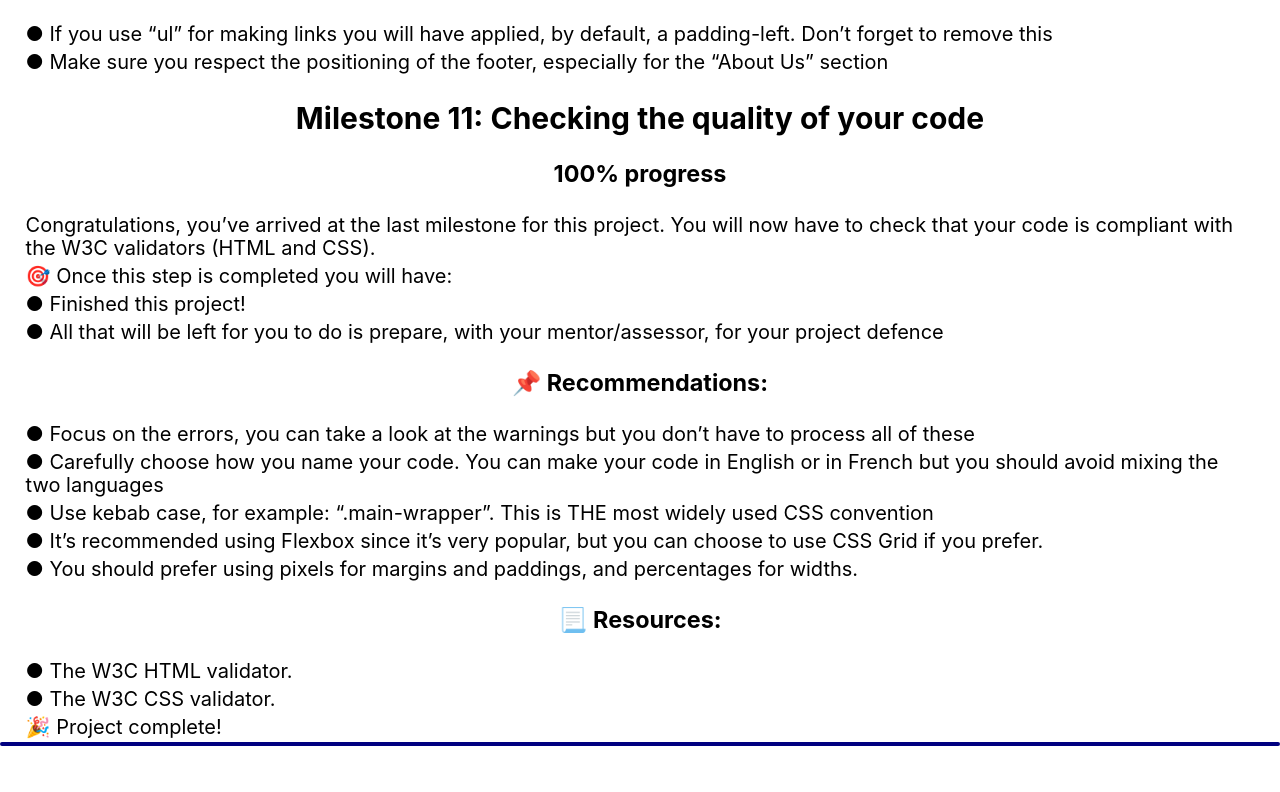
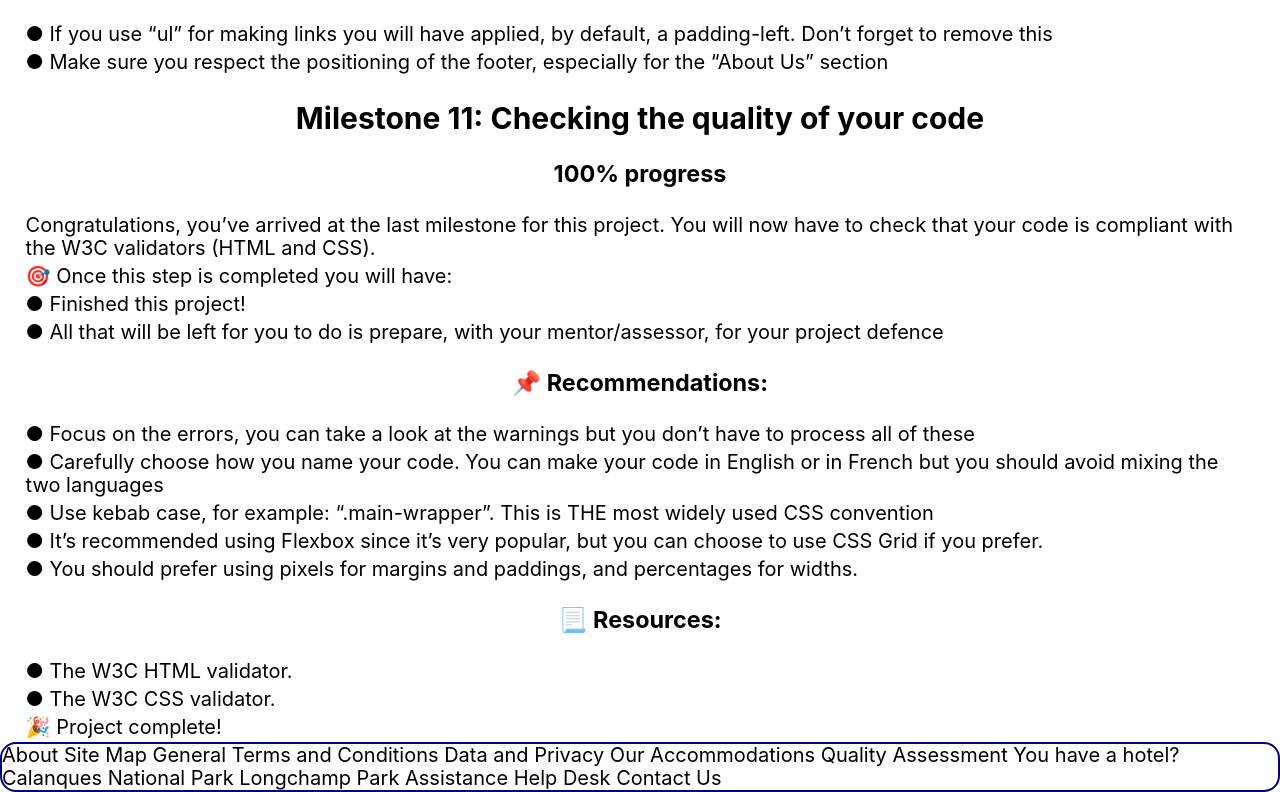
Before and after one commit to WebDevCourserOnGitHub/Task002, a plain HTML site: page index.html in a window 1280 px wide. Shown: the part 9312-10104 px from the top of the page. Before the commit the page ends 10058 px from the top, so only its background shows below. Drawn offline with nearby package versions, Linux system fonts and the light colour scheme; a web font is replaced by a local one.

Commit message:
Update index.html

```diff
--- a/index.html
+++ b/index.html
@@ -968,7 +968,34 @@
     </div>
     <footer>
       <!--Footer Row-->
-      <div class="row"></div>
+      <div class="row">
+
+About
+
+Site Map
+
+General Terms and Conditions
+
+Data and Privacy
+
+Our Accommodations
+
+Quality Assessment
+
+You have a hotel?
+
+Calanques National Park
+
+Longchamp Park
+
+Assistance
+
+Help Desk
+
+Contact Us
+</div>
+
+
     </footer>
   </body>
 </html>
```
